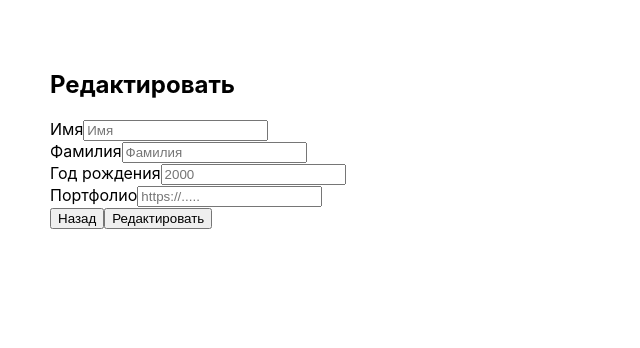
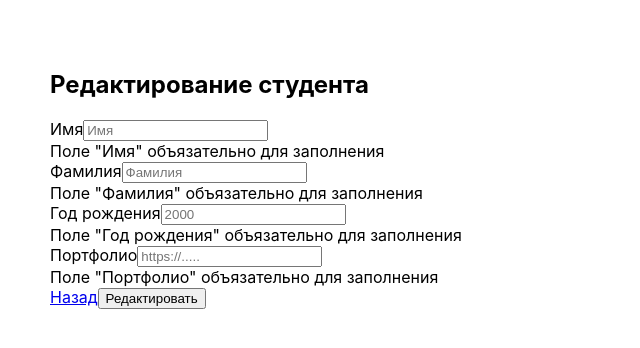
Before and after one commit to IgorBezusenko/mc-react, a React (Create React App) app: page /students/edit/1 in a window 1280 px wide. Shown: the top 348 px of the page, without its empty margins (0-640 px from the left). Built offline with nearby package versions, Linux system fonts and the light colour scheme; the HTML template or start-up script is replaced by a standard one.

Commit message:
updated form

```diff
--- a/src/components/add-student.js
+++ b/src/components/add-student.js
@@ -1,4 +1,4 @@
-import React, {useEffect, useState} from 'react';
+import React, {useState} from 'react';
 import {validBirthday, validLink} from "../helpers/validate";
 import {Link} from "react-router-dom";
 import {Modal} from "./modal";
@@ -6,36 +6,12 @@ import Field from "./form/field";
 
 const AddStudent = () => {
     const [modal, setModal] = useState(false)
-
     const [formData, setFormData] = useState({
         firstName: {value: "", isRequired: true, isValid: true},
         lastName: {value: "", isRequired: true, isValid: true},
         birthday: {value: "", isRequired: true, isValid: true},
         portfolio: {value: "", isRequired: true, isValid: true}
     });
-
-    const time = new Date()
-    const currentYear = time.getFullYear()
-    const RegExp = /^(http:\/\/|https:\/\/)[a-zA-Z0-9\-_$]+\.[a-zA-Z]{2,5}$/g;
-
-    const onChangeData = (e) => {
-        const {name, value} = e.target
-        if (name === "birthday") {
-            if (value > currentYear) {
-                setFormData(oldVal => ({...oldVal, [name]: {...oldVal[name], value, isValid: false}}))
-            } else {
-                setFormData(oldVal => ({...oldVal, [name]: {...oldVal[name], value, isValid: true}}))
-            }
-        }
-        if (name === "portfolio") {
-            if (!value.match(RegExp)) {
-                setFormData(oldVal => ({...oldVal, [name]: {...oldVal[name], value, isValid: false}}))
-            } else {
-                setFormData(oldVal => ({...oldVal, [name]: {...oldVal[name], value, isValid: true}}))
-            }
-        }
-        setFormData(oldVal => ({...oldVal, [name]: {...oldVal[name], value}}))
-    }
 
     const onResetForm = () => {
         setFormData({
@@ -45,7 +21,6 @@ const AddStudent = () => {
             portfolio: {value: "", isRequired: true, isValid: true}
         })
     }
-
 
     const onSubmitForm = (e) => {
         e.preventDefault()
@@ -61,10 +36,8 @@ const AddStudent = () => {
             portfolio: formData.portfolio.value,
             id: Date.now()
         }]
-
         localStorage.setItem("studentData", JSON.stringify(newData))
         setModal(true)
-
     }
 
     const closeModal = () => {
@@ -77,22 +50,29 @@ const AddStudent = () => {
             <div className="container">
 
                 <h2>Карточка студента</h2>
-                <form onSubmit={onSubmitForm} >
+                <form onSubmit={onSubmitForm}>
 
                     <Field value={formData.firstName.value} id={"firstName"} name={"firstName"}
-                           onChangeData={onChangeData} text={"Имя"}
-                           type={"text"} placeholder={"Имя"}/>
-                    <Field value={formData.lastName.value} id={"lastName"} name={"lastName"} onChangeData={onChangeData}
+                           text={"Имя"}
+                           type={"text"} placeholder={"Имя"}
+                           setFormData={setFormData}/>
+
+                    <Field value={formData.lastName.value} id={"lastName"} name={"lastName"}
                            text={"Фамилия"}
-                           type={"text"} placeholder={"Фамилия"}/>
-                    <Field value={formData.birthday.value} id={"birthday"} name={"birthday"} onChangeData={onChangeData}
+                           type={"text"} placeholder={"Фамилия"}
+                           setFormData={setFormData}/>
+
+                    <Field value={formData.birthday.value} id={"birthday"} name={"birthday"}
                            text={"Год рождения"}
                            type={"number"} placeholder={"2000"} isValid={formData.birthday.isValid}
-                           validCallback={validBirthday}/>
+                           validCallback={validBirthday}
+                           setFormData={setFormData}/>
+
                     <Field value={formData.portfolio.value} id={"portfolio"} name={"portfolio"}
-                           onChangeData={onChangeData} text={"Портфолио"}
+                           text={"Портфолио"}
                            type={"text"} placeholder={"https://....."} isValid={formData.portfolio.isValid}
-                           validCallback={validLink}/>
+                           validCallback={validLink}
+                           setFormData={setFormData}/>
 
 
                     <Link to="/" className="btn btn-dark me-2">Назад</Link>
--- a/src/components/edit-student.js
+++ b/src/components/edit-student.js
@@ -1,38 +1,103 @@
-import React from 'react';
+import React, {useEffect, useState} from 'react';
+import {validBirthday, validLink} from "../helpers/validate";
+import {Link, useParams} from "react-router-dom";
+import {Modal} from "./modal";
+import Field from "./form/field";
 
 const EditStudent = () => {
+    const studentData = JSON.parse(localStorage.getItem("studentData")) || []
+    const params = useParams()
+    const [modal, setModal] = useState(false)
+    const [formData, setFormData] = useState({
+        firstName: {value: "", isRequired: true, isValid: true},
+        lastName: {value: "", isRequired: true, isValid: true},
+        birthday: {value: "", isRequired: true, isValid: true},
+        portfolio: {value: "", isRequired: true, isValid: true}
+    });
+
+    useEffect(() => {
+        const data = studentData.find(item => item.id === +params.id)
+        if (data) {
+            setFormData({
+                firstName: {value: data.firstName, isRequired: true, isValid: true},
+                lastName: {value: data.lastName, isRequired: true, isValid: true},
+                birthday: {value: data.birthday, isRequired: true, isValid: true},
+                portfolio: {value: data.portfolio, isRequired: true, isValid: true}
+            })
+        }
+    }, [])
+
+    const onResetForm = () => {
+        setFormData({
+            firstName: {value: "", isRequired: true, isValid: true},
+            lastName: {value: "", isRequired: true, isValid: true},
+            birthday: {value: "", isRequired: true, isValid: true},
+            portfolio: {value: "", isRequired: true, isValid: true}
+        })
+    }
+
+
+    const onSubmitForm = (e) => {
+        e.preventDefault()
+        const isValid = [...Object.values(formData.firstName), ...Object.values(formData.lastName), ...Object.values(formData.birthday), ...Object.values(formData.portfolio)].every((el) => !!el === true)
+        if (!isValid) {
+            return
+        }
+        const dataIndex = studentData.findIndex(item => item.id === +params.id)
+
+        const newData = [...studentData.slice(0, dataIndex),
+            {
+            firstName: formData.firstName.value,
+            lastName: formData.lastName.value,
+            birthday: formData.birthday.value,
+            portfolio: formData.portfolio.value,
+            id: +params.id
+        },
+            ...studentData.slice(dataIndex + 1)
+        ]
+        localStorage.setItem("studentData", JSON.stringify(newData))
+        setModal(true)
+    }
+
+    const closeModal = () => {
+        setModal(false)
+        onResetForm()
+    }
     return (
-        <div className="container">
-            <h2>Редактировать</h2>
-            <form>
-                <div className="mb-3">
-                    <label htmlFor="firstName" className="form-label">Имя</label>
-                    <input type="email" className="form-control" id="firstName"
-                           placeholder="Имя"/>
-                </div>
-                <div className="mb-3">
-                    <label htmlFor="lastName" className="form-label">Фамилия</label>
-                    <input type="email" className="form-control" id="lastName"
-                           placeholder="Фамилия"/>
-                </div>
-                <div className="mb-3">
-                    <label htmlFor="birthday" className="form-label">Год рождения</label>
-                    <input type="email" className="form-control" id="birthday"
-                           placeholder="2000"/>
-                </div>
-                <div className="mb-3">
-                    <label htmlFor="portfolio" className="form-label">Портфолио</label>
-                    <input type="email" className="form-control" id="portfolio"
-                           placeholder="https://....."/>
-                </div>
+        <>
+            {modal && <Modal isModal={modal} closeModal={closeModal} title={"Студент обновлен!"}/>}
 
-                <div>
-                    <button className="btn btn-dark me-2">Назад</button>
-                    <button className="btn btn-primary">Редактировать</button>
-                </div>
-            </form>
-        </div>
-    );
+            <div className="container">
+
+                <h2>Редактирование студента</h2>
+                <form onSubmit={onSubmitForm}>
+
+                    <Field value={formData.firstName.value} id={"firstName"} name={"firstName"}
+                           setFormData={setFormData} text={"Имя"}
+                           type={"text"} placeholder={"Имя"}/>
+
+                    <Field value={formData.lastName.value} id={"lastName"} name={"lastName"}
+                           setFormData={setFormData} text={"Фамилия"}
+                           type={"text"} placeholder={"Фамилия"}/>
+
+                    <Field value={formData.birthday.value} id={"birthday"} name={"birthday"}
+                           setFormData={setFormData} text={"Год рождения"}
+                           type={"number"} placeholder={"2000"} isValid={formData.birthday.isValid}
+                           validCallback={validBirthday}/>
+
+                    <Field value={formData.portfolio.value} id={"portfolio"} name={"portfolio"}
+                           setFormData={setFormData} text={"Портфолио"}
+                           type={"text"} placeholder={"https://....."} isValid={formData.portfolio.isValid}
+                           validCallback={validLink}/>
+
+
+                    <Link to="/" className="btn btn-dark me-2">Назад</Link>
+                    <button className="btn btn-primary" type={"submit"}>Редактировать</button>
+                </form>
+            </div>
+
+        </>
+    )
 };
 
 export default EditStudent;
--- a/src/components/form/field.js
+++ b/src/components/form/field.js
@@ -1,7 +1,28 @@
 import React from 'react';
 import {validRequired} from "../../helpers/validate";
+import {CURRENT_YEAR} from "../../helpers/formatDate";
+import {RegExpLink} from "../../helpers/regex";
 
-const Field = ({text, type, value, placeholder, id, name, onChangeData, isValid, validCallback}) => {
+const Field = ({text, type, value, placeholder, id, name, setFormData, isValid, validCallback}) => {
+    const onChangeData = (e) => {
+        const {name, value} = e.target
+        if (name === "birthday") {
+            if (value > CURRENT_YEAR) {
+                setFormData(oldVal => ({...oldVal, [name]: {...oldVal[name], value, isValid: false}}))
+            } else {
+                setFormData(oldVal => ({...oldVal, [name]: {...oldVal[name], value, isValid: true}}))
+            }
+        }
+        if (name === "portfolio") {
+            if (!value.match(RegExpLink)) {
+                setFormData(oldVal => ({...oldVal, [name]: {...oldVal[name], value, isValid: false}}))
+            } else {
+                setFormData(oldVal => ({...oldVal, [name]: {...oldVal[name], value, isValid: true}}))
+            }
+        }
+        setFormData(oldVal => ({...oldVal, [name]: {...oldVal[name], value}}))
+    }
+
     return (<div className="mb-3">
         <label htmlFor={id} className="form-label ">{text}</label>
         <input type={type} className={`form-control ${isValid === false || !value && " is-invalid"}`} id={id}
@@ -9,7 +30,6 @@ const Field = ({text, type, value, placeholder, id, name, onChangeData, isValid,
                value={value}
                name={name}
                onChange={onChangeData}
-
         />
         <div
             className="text-danger"> {!value ? validRequired(text) : isValid === false && validCallback(text)}</div>
--- a/src/components/modal.js
+++ b/src/components/modal.js
@@ -6,11 +6,8 @@ export const Modal = ({isModal, closeModal, title}) => {
     useEffect(() => {
         const modal = document.querySelector('.modal')
         if (isModal) {
-            console.log({isModal})
             modal.style.display = "block";
         }
-
-
     }, [])
 
     return (
--- a/src/components/student-cart.js
+++ b/src/components/student-cart.js
@@ -1,10 +1,9 @@
 import {useMemo} from "react";
 import {Link} from "react-router-dom";
+import {CURRENT_YEAR} from "../helpers/formatDate";
 
 const StudentCart = ({firstName, lastName, birthday, portfolio, id}) => {
-    const time = new Date()
-    const currentYear = time.getFullYear()
-    const studentYear = currentYear - (+birthday)
+    const studentYear = CURRENT_YEAR - (+birthday)
     const birthLastEl = studentYear.toString().length - 1
     const years = studentYear.toString().charAt(birthLastEl)
 
@@ -35,7 +34,7 @@ const StudentCart = ({firstName, lastName, birthday, portfolio, id}) => {
                 <div><b className="card-title">Фамилия: </b> <span>{lastName}</span></div>
                 <div><b className="card-title">Год рождения: </b> <span>{studentYear} ({calculation})</span></div>
                 <div><b className="card-title">Портфолио: </b> <span>{portfolio}</span></div>
-                <Link to={`/students/edit/:${id}`} className="btn btn-primary">Редактировать</Link>
+                <Link to={`/students/edit/${id}`} className="btn btn-primary">Редактировать</Link>
             </div>
         </div>
     );
--- /dev/null
+++ b/src/helpers/formatDate.js
@@ -0,0 +1,2 @@
+const time = new Date()
+export const CURRENT_YEAR = time.getFullYear()
--- /dev/null
+++ b/src/helpers/regex.js
@@ -0,0 +1 @@
+export const RegExpLink = /^(http:\/\/|https:\/\/)[a-zA-Z0-9\-_$]+\.[a-zA-Z]{2,5}$/g;
```
